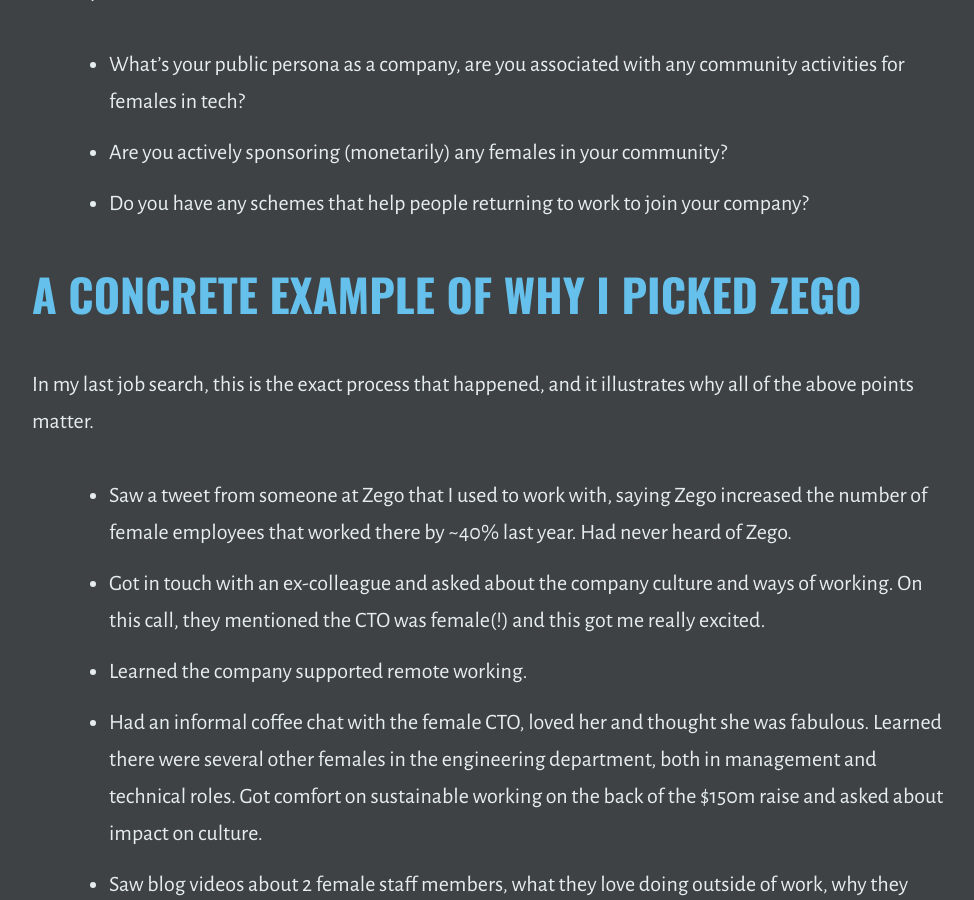
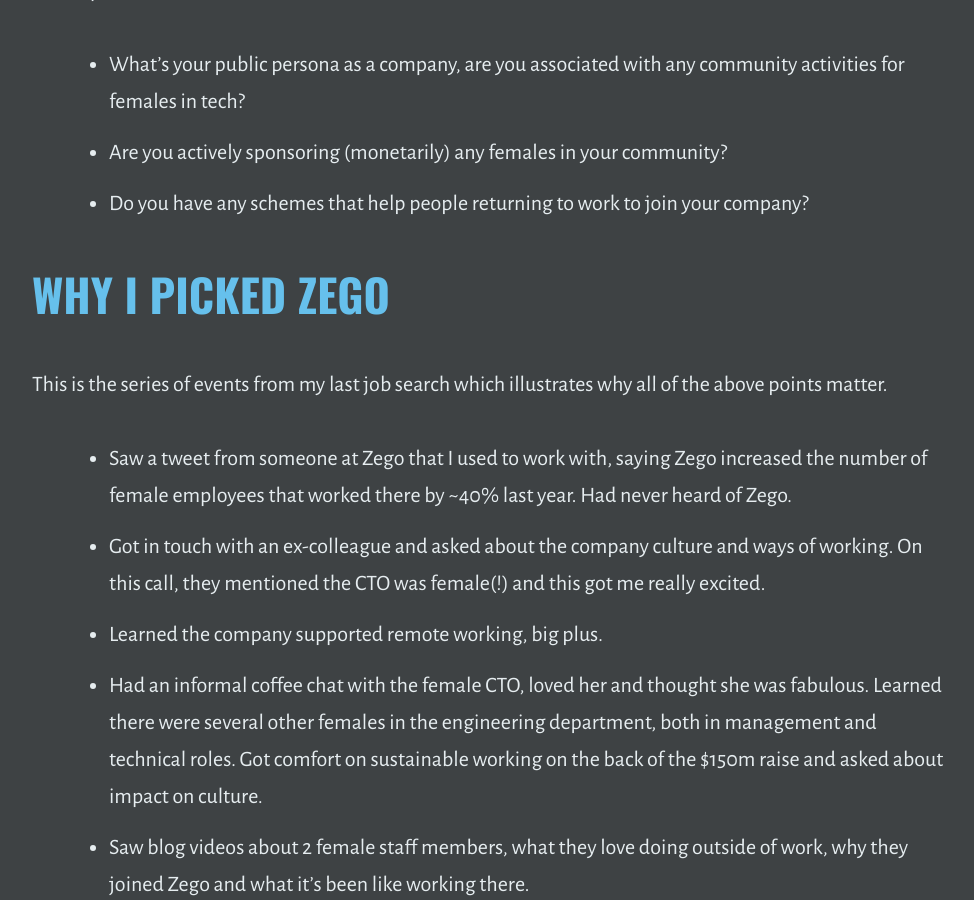
Before and after one commit to outragedpinkracoon/outragedpinkracoon.github.io, a Jekyll site: the page built from _posts/2021-07-01-will-i-belong-here.md, in a window 1280 px wide and 900 px high, scrolled down 5555 px. Shown: the whole window, without its empty margins (149-1123 px from the left). Built offline with Jekyll 4.4.1, drawn with Linux system fonts in a browser that asks for light colours.

Commit message:
small change

```diff
--- a/_posts/2021-07-01-will-i-belong-here.md
+++ b/_posts/2021-07-01-will-i-belong-here.md
@@ -72,12 +72,12 @@
 - Are you actively sponsoring (monetarily) any females in your community?
 - Do you have any schemes that help people returning to work to join your company?
 
-# A Concrete Example of Why I Picked Zego
-In my last job search, this is the exact process that happened, and it illustrates why all of the above points matter.
+# Why I Picked Zego
+This is the series of events from my last job search which illustrates why all of the above points matter.
 
 - Saw a tweet from someone at Zego that I used to work with, saying Zego increased the number of female employees that worked there by ~40% last year. Had never heard of Zego.
 - Got in touch with an ex-colleague and asked about the company culture and ways of working. On this call, they mentioned the CTO was female(!) and this got me really excited.
-- Learned the company supported remote working.
+- Learned the company supported remote working, big plus.
 - Had an informal coffee chat with the female CTO, loved her and thought she was fabulous. Learned there were several other females in the engineering department, both in management and technical roles. Got comfort on sustainable working on the back of the $150m raise and asked about impact on culture.
 - Saw blog videos about 2 female staff members, what they love doing outside of work, why they joined Zego and what it's been like working there.
 - Reached out to the 2 staff members in the videos for informal coffee chats. Got on really well with them and got an honest opinion of the company.
```
